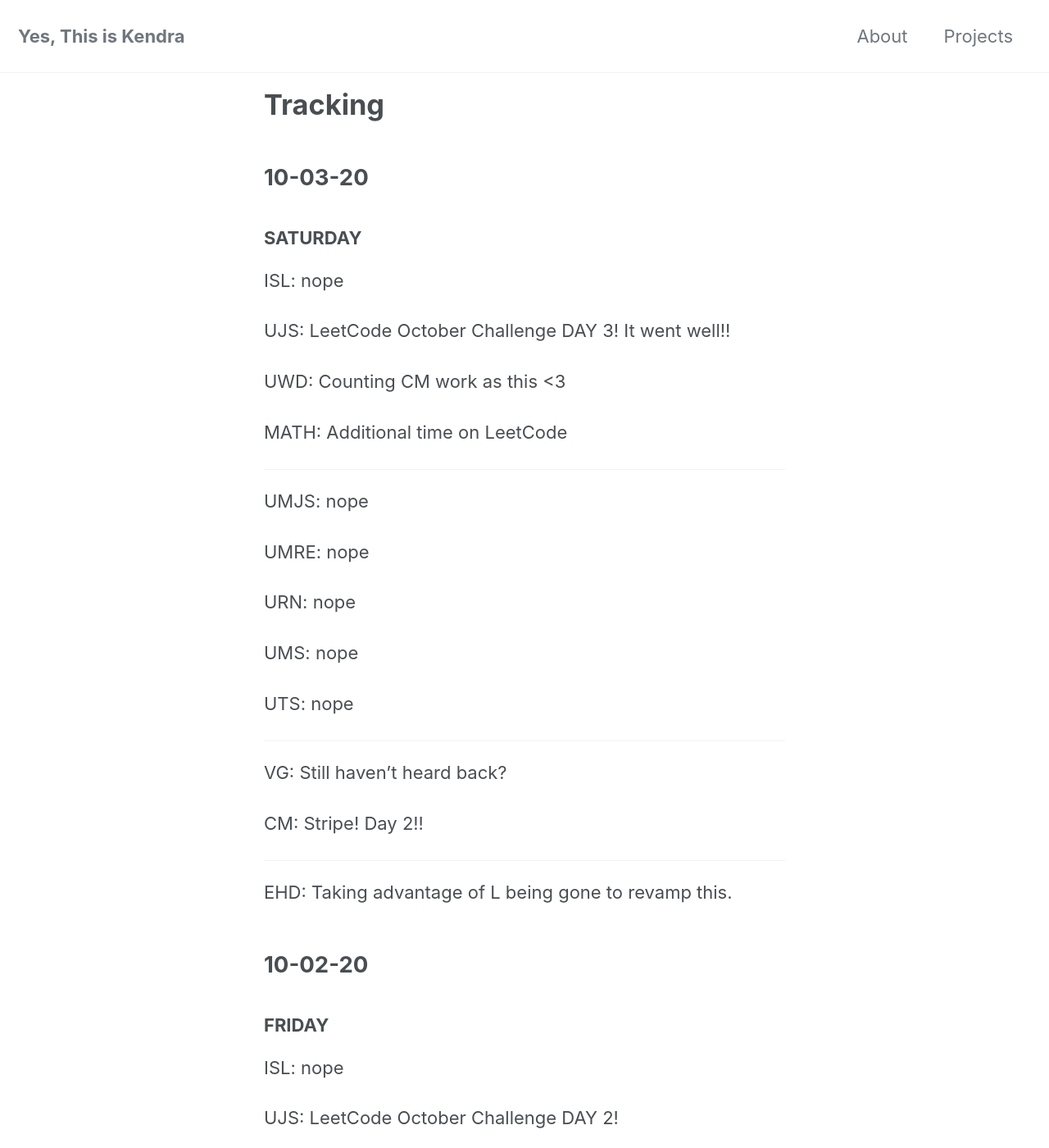
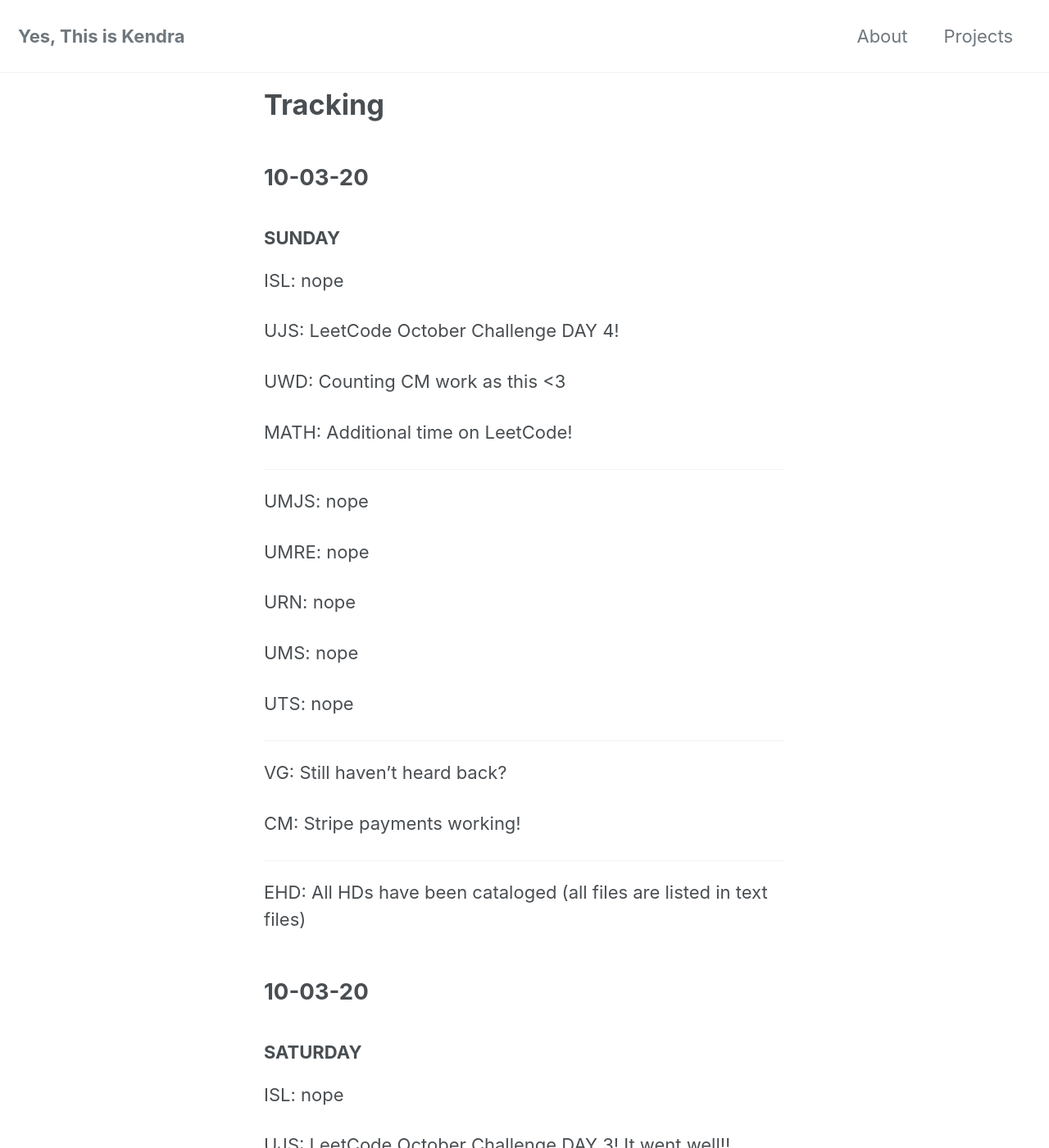
Before and after one commit to yesthisiskendra/yesthisiskendra.github.io, a Jekyll site: the page built from _pages/tracking.md, in a window 1280 px wide and 1400 px high. Shown: the whole window at 82% size. Built offline with Jekyll 4.4.1, drawn with Linux system fonts in a browser that asks for light colours; cached includes are drawn as plain includes; nearby versions of some CDN libraries.

Commit message:
Add tracking

```diff
--- a/_pages/tracking.md
+++ b/_pages/tracking.md
@@ -3,6 +3,40 @@ layout: home
 title: "Tracking"
 permalink: /tracking/
 ---
+
+## 10-03-20
+
+### SUNDAY
+
+ISL: nope
+
+UJS: LeetCode October Challenge DAY 4!
+
+UWD: Counting CM work as this <3
+
+MATH: Additional time on LeetCode!
+
+---
+
+UMJS: nope
+
+UMRE: nope
+
+URN: nope
+
+UMS: nope
+
+UTS: nope
+
+---
+
+VG: Still haven't heard back?
+
+CM: Stripe payments working!
+
+---
+
+EHD: All HDs have been cataloged (all files are listed in text files)
 
 ## 10-03-20
 
```
